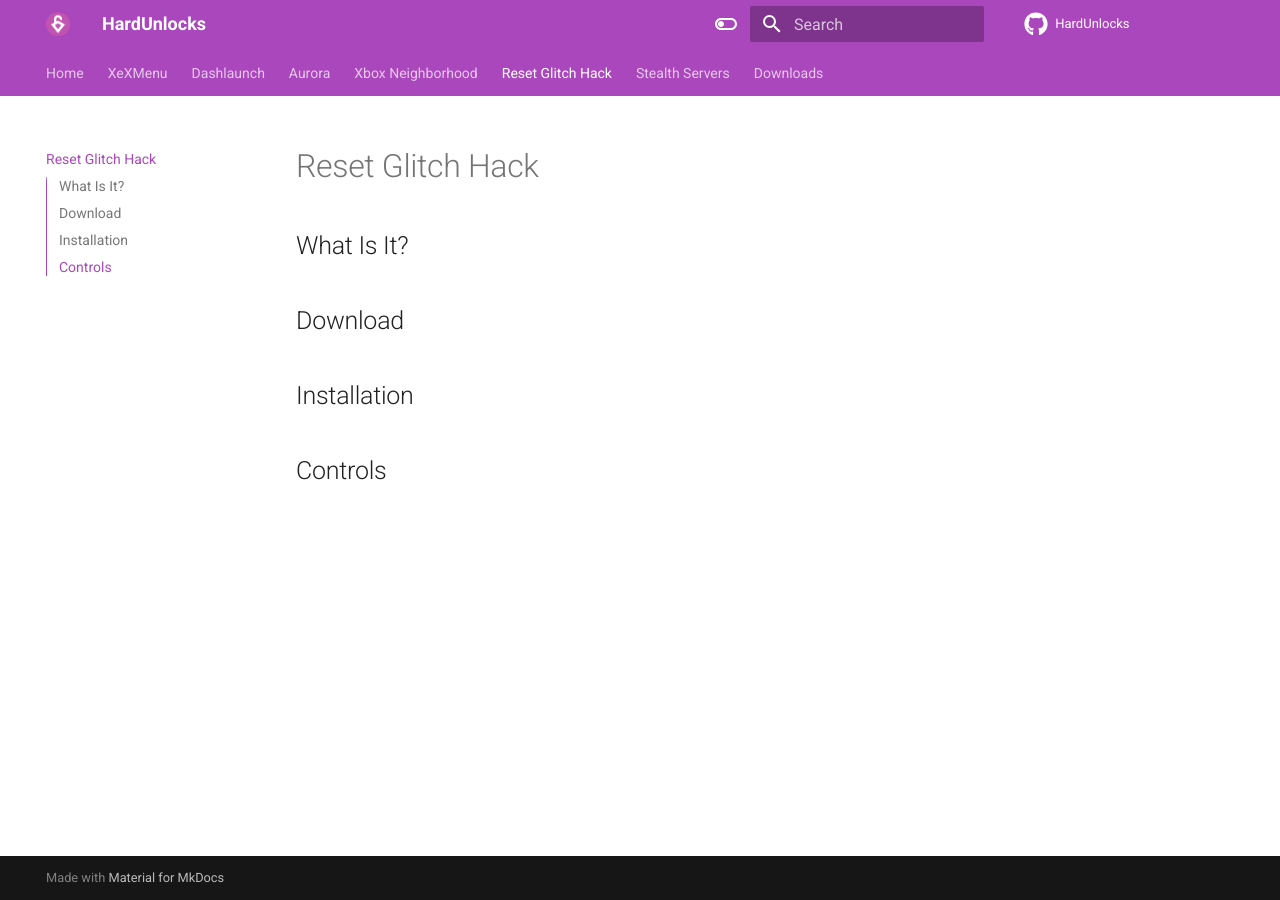
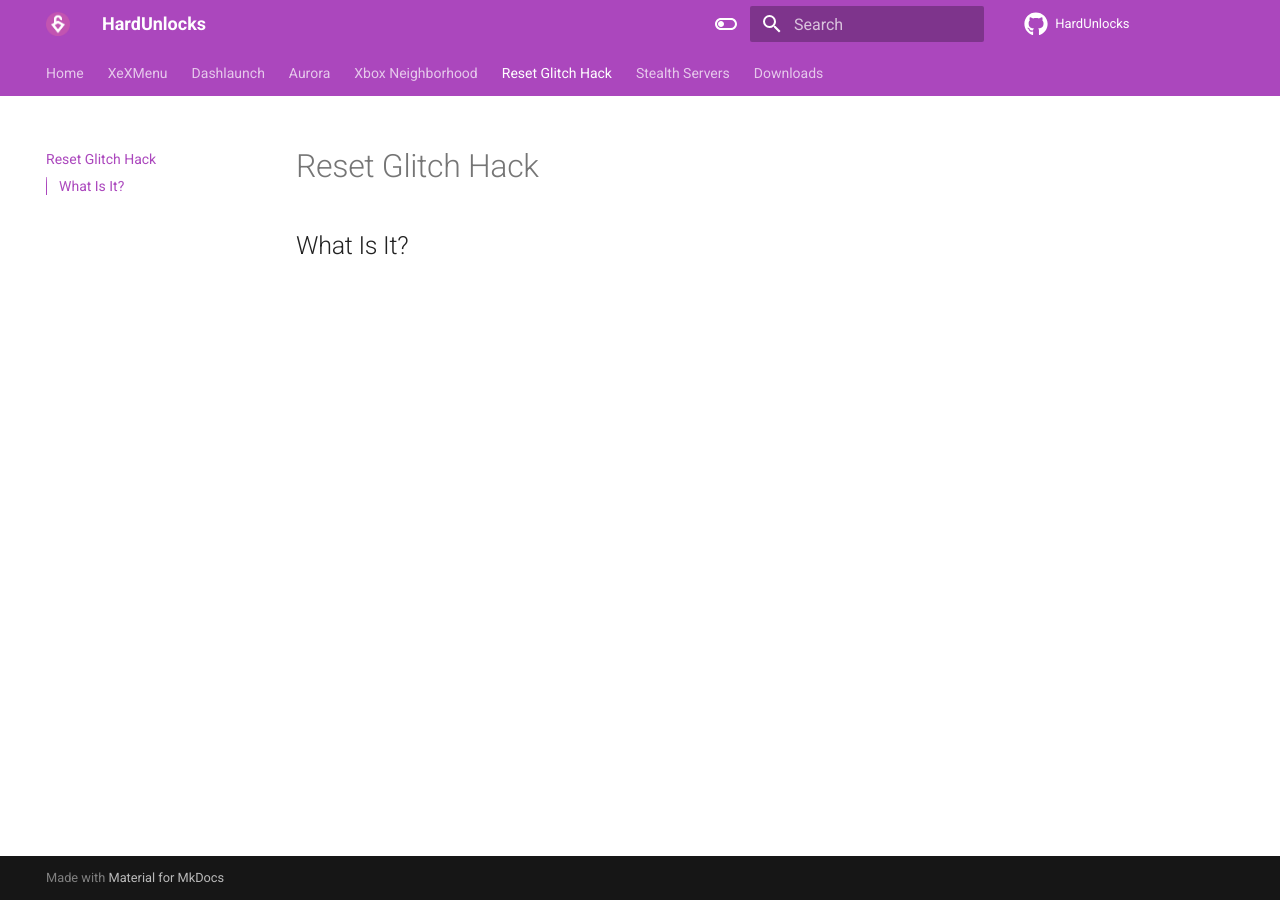
Before and after one commit to elasticpanda69/HardUnlocks, an MkDocs documentation site: the page built from docs/RGH.md, in a window 1280 px wide. Built offline with MkDocs 1.6.1 and Material for MkDocs 9.7.7, drawn with Linux system fonts in a browser that asks for light colours; comment, search, counter and statistics services are not loaded.

Commit message:
Update Aurora.md & RGH.md

```diff
--- a/docs/RGH.md
+++ b/docs/RGH.md
@@ -3,15 +3,3 @@
 
 
 ## What Is It?
-
-
-
-## Download
-
-
-
-## Installation
-
-
-
-## Controls
```
Also changed, not shown: docs/Aurora.md (+0 -1 lines).
